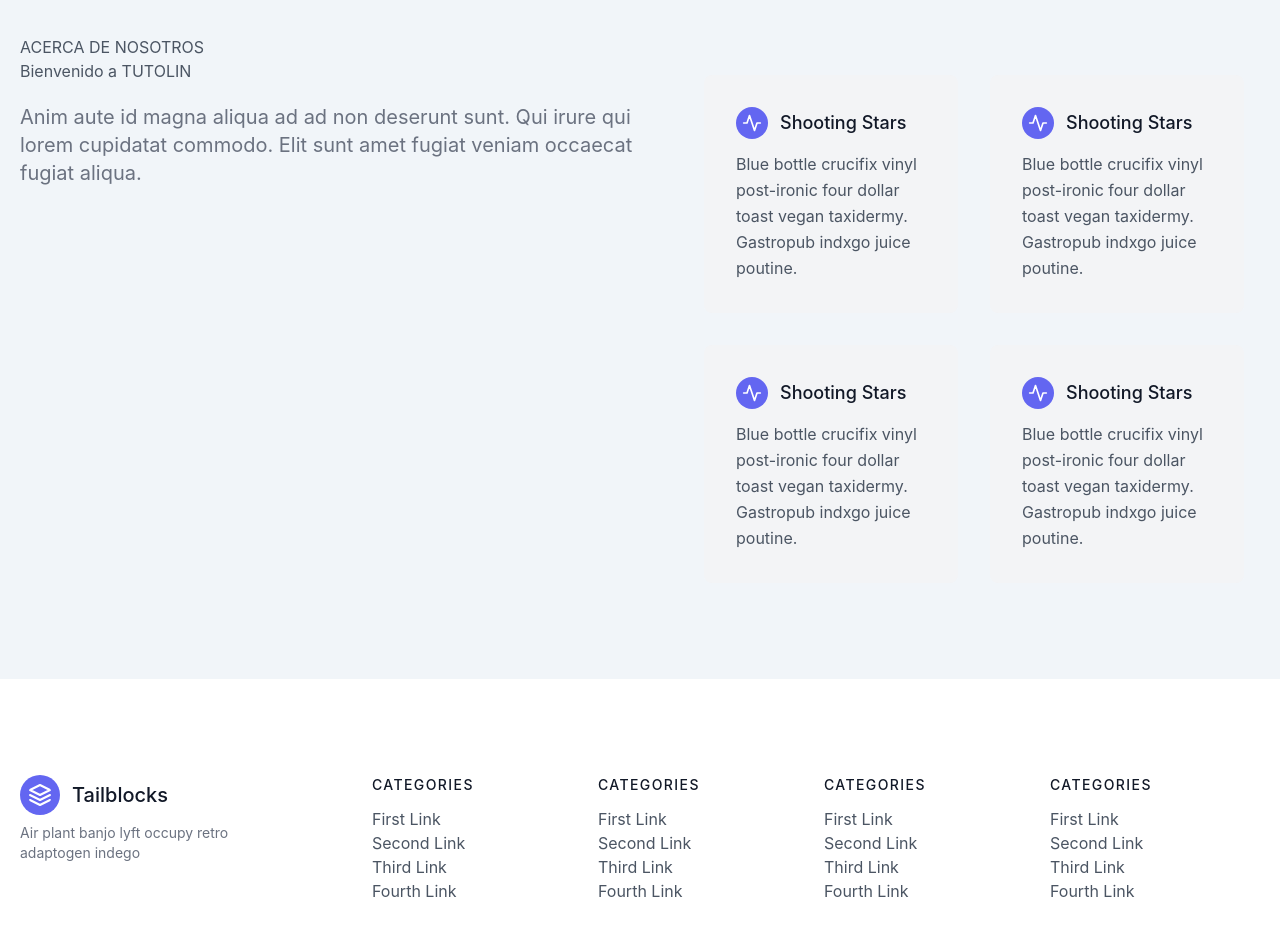
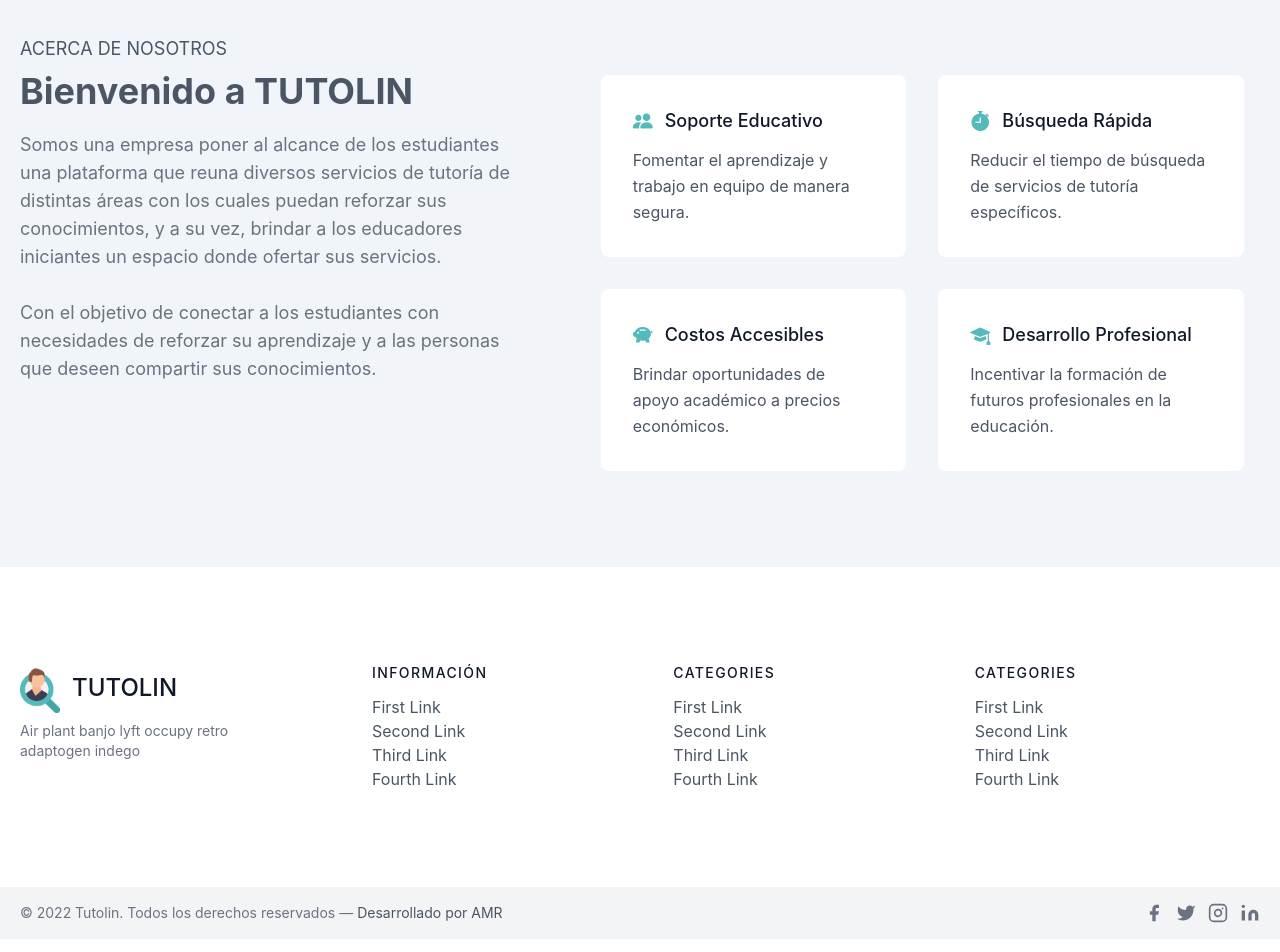
Before and after one commit to aleeMR/PJ-Tutolin, a React (Create React App) app in the folder frontend/: page / in a window 1280 px wide. Shown: the part 820-1772 px from the top of the page. Built offline with nearby package versions, Linux system fonts and the light colour scheme.

Commit message:
HU-TL-030: Sección de descripción terminada

```diff
--- a/frontend/src/components/Button.js
+++ b/frontend/src/components/Button.js
@@ -1,5 +1,4 @@
 import { Link } from 'react-router-dom';
-
 
 const Button = (props) => {
     return (
@@ -8,6 +7,7 @@ return (
                 { props.option }
             </button>
         </Link>
-)}
+    );
+}
 
 export default Button;
--- a/frontend/src/components/CardDetail.js
+++ b/frontend/src/components/CardDetail.js
@@ -1,22 +1,19 @@
 const CardDetail = (props) => {
     return (
-    <div class="flex rounded-lg h-full bg-gray-100 p-8 flex-col">
+        <div class="flex rounded-lg h-full bg-white p-8 flex-col">
             <div class="flex items-center mb-3">
-            <div class="w-8 h-8 mr-3 inline-flex items-center justify-center rounded-full bg-indigo-500 text-white flex-shrink-0">
-                <svg fill="none" stroke="currentColor" stroke-linecap="round" stroke-linejoin="round" stroke-width="2" class="w-5 h-5" viewBox="0 0 24 24">
-                    <path d="M22 12h-4l-3 9L9 3l-3 9H2"></path>
-                </svg>
-            </div>
+                <i class={`mr-3 inline-flex items-center justify-center text-color-1 text-xl flex-shrink-0 ${ props.icon }`}></i>
                 <h2 class="text-gray-900 text-lg title-font font-medium">
                     { props.detail }
                 </h2>
             </div>
             <div class="flex-grow">
                 <p class="leading-relaxed text-base">
-                Blue bottle crucifix vinyl post-ironic four dollar toast vegan taxidermy. Gastropub indxgo juice poutine.
+                    { props.description }
                 </p>
             </div>
         </div>
-)}
+    );
+}
 
 export default CardDetail;
--- a/frontend/src/components/Footer.js
+++ b/frontend/src/components/Footer.js
@@ -1,19 +1,35 @@
+// Importación de componentes
+import Logo from "./Logo";
 
 const Footer = () => {
     return (
         <footer class="text-gray-600 body-font">
             <div class="container px-5 py-24 mx-auto flex md:items-center lg:items-start md:flex-row md:flex-nowrap flex-wrap flex-col">
                 <div class="w-64 flex-shrink-0 md:mx-0 mx-auto text-center md:text-left">
-                <a class="flex title-font font-medium items-center md:justify-start justify-center text-gray-900">
-                    <svg xmlns="http://www.w3.org/2000/svg" fill="none" stroke="currentColor" stroke-linecap="round" stroke-linejoin="round" stroke-width="2" class="w-10 h-10 text-white p-2 bg-indigo-500 rounded-full" viewBox="0 0 24 24">
-                    <path d="M12 2L2 7l10 5 10-5-10-5zM2 17l10 5 10-5M2 12l10 5 10-5"></path>
-                    </svg>
-                    <span class="ml-3 text-xl">Tailblocks</span>
-                </a>
-                <p class="mt-2 text-sm text-gray-500">Air plant banjo lyft occupy retro adaptogen indego</p>
+                    <Logo style_span="text-2xl" />
+                    <p class="mt-2 text-sm text-gray-500">
+                        Air plant banjo lyft occupy retro adaptogen indego
+                    </p>
                 </div>
                 <div class="flex-grow flex flex-wrap md:pl-20 -mb-10 md:mt-0 mt-10 md:text-left text-center">
-                <div class="lg:w-1/4 md:w-1/2 w-full px-4">
+                    <div class="lg:w-1/3 md:w-1/2 w-full px-4">
+                        <h2 class="title-font font-medium text-gray-900 tracking-widest text-sm mb-3">INFORMACIÓN</h2>
+                        <nav class="list-none mb-10">
+                            <li>
+                                <a class="text-gray-600 hover:text-gray-800">First Link</a>
+                            </li>
+                            <li>
+                                <a class="text-gray-600 hover:text-gray-800">Second Link</a>
+                            </li>
+                            <li>
+                                <a class="text-gray-600 hover:text-gray-800">Third Link</a>
+                            </li>
+                            <li>
+                                <a class="text-gray-600 hover:text-gray-800">Fourth Link</a>
+                            </li>
+                        </nav>
+                    </div>
+                    <div class="lg:w-1/3 md:w-1/2 w-full px-4">
                         <h2 class="title-font font-medium text-gray-900 tracking-widest text-sm mb-3">CATEGORIES</h2>
                         <nav class="list-none mb-10">
                         <li>
@@ -30,41 +46,7 @@ const Footer = () => {
                         </li>
                         </nav>
                     </div>
-                <div class="lg:w-1/4 md:w-1/2 w-full px-4">
-                    <h2 class="title-font font-medium text-gray-900 tracking-widest text-sm mb-3">CATEGORIES</h2>
-                    <nav class="list-none mb-10">
-                    <li>
-                        <a class="text-gray-600 hover:text-gray-800">First Link</a>
-                    </li>
-                    <li>
-                        <a class="text-gray-600 hover:text-gray-800">Second Link</a>
-                    </li>
-                    <li>
-                        <a class="text-gray-600 hover:text-gray-800">Third Link</a>
-                    </li>
-                    <li>
-                        <a class="text-gray-600 hover:text-gray-800">Fourth Link</a>
-                    </li>
-                    </nav>
-                </div>
-                <div class="lg:w-1/4 md:w-1/2 w-full px-4">
-                    <h2 class="title-font font-medium text-gray-900 tracking-widest text-sm mb-3">CATEGORIES</h2>
-                    <nav class="list-none mb-10">
-                    <li>
-                        <a class="text-gray-600 hover:text-gray-800">First Link</a>
-                    </li>
-                    <li>
-                        <a class="text-gray-600 hover:text-gray-800">Second Link</a>
-                    </li>
-                    <li>
-                        <a class="text-gray-600 hover:text-gray-800">Third Link</a>
-                    </li>
-                    <li>
-                        <a class="text-gray-600 hover:text-gray-800">Fourth Link</a>
-                    </li>
-                    </nav>
-                </div>
-                <div class="lg:w-1/4 md:w-1/2 w-full px-4">
+                    <div class="lg:w-1/3 md:w-1/2 w-full px-4">
                         <h2 class="title-font font-medium text-gray-900 tracking-widest text-sm mb-3">CATEGORIES</h2>
                         <nav class="list-none mb-10">
                         <li>
@@ -85,8 +67,8 @@ const Footer = () => {
             </div>
             <div class="bg-gray-100">
                 <div class="container mx-auto py-4 px-5 flex flex-wrap flex-col sm:flex-row">
-                <p class="text-gray-500 text-sm text-center sm:text-left">© 2020 Tailblocks —
-                    <a href="https://twitter.com/knyttneve" rel="noopener noreferrer" class="text-gray-600 ml-1" target="_blank">@knyttneve</a>
+                <p class="text-gray-500 text-sm text-center sm:text-left">© 2022 Tutolin. Todos los derechos reservados —
+                    <a href="https://twitter.com/knyttneve" rel="noopener noreferrer" class="text-gray-600 ml-1" target="_blank">Desarrollado por AMR</a>
                 </p>
                 <span class="inline-flex sm:ml-auto sm:mt-0 mt-2 justify-center sm:justify-start">
                     <a class="text-gray-500">
@@ -115,6 +97,7 @@ const Footer = () => {
                 </div>
             </div>
         </footer>
-    )}
+    );
+}
 
 export default Footer;
--- /dev/null
+++ b/frontend/src/components/Logo.js
@@ -0,0 +1,12 @@
+const Logo = (props) => {
+    return (
+        <a class="flex title-font font-medium items-center md:justify-start justify-center text-gray-900">
+            <img class="w-10" src={require("../assets/img/logo_icono.png")} alt="logo"/>
+            <span class={`ml-3 ${ props.style_span }`}>
+                TUTOLIN
+            </span>
+        </a>
+    );
+}
+
+export default Logo;
--- a/frontend/src/components/NavbarOption.js
+++ b/frontend/src/components/NavbarOption.js
@@ -7,6 +7,7 @@ return (
                 { props.option }
             </a>
         </Link>
-)}
+    );
+}
 
 export default NavbarOption;
--- a/frontend/src/index.css
+++ b/frontend/src/index.css
@@ -1,6 +1,8 @@
 @tailwind base;
 @tailwind components;
 @tailwind utilities;
+
+@import url('https://fonts.googleapis.com/css2?family=Concert+One&display=swap');
 
 :root {
   --color-1: #54BAB9;
@@ -15,6 +17,10 @@ body {
     sans-serif;
   -webkit-font-smoothing: antialiased;
   -moz-osx-font-smoothing: grayscale;
+}
+
+.text-logo {
+  font-family: 'Concert One', cursive;
 }
 
 .text-color-1 {
--- a/frontend/src/pages/HomePage.js
+++ b/frontend/src/pages/HomePage.js
@@ -1,6 +1,9 @@
 // Importación de rutas
 import routes from '../helpers/routes';
+
+// Importación de componentes
 import Button from '../components/Button';
+import CardDetail from '../components/CardDetail';
 
 const HomePage = () => {
     return (
@@ -19,16 +22,16 @@ const HomePage = () => {
                                 </h1>
                                 <p class="mt-4 text-base text-gray-500 sm:mt-6 sm:text-lg sm:max-w-xl sm:mx-auto md:mt-6 md:text-xl lg:mx-0">
                                     ¿Problemas con algún curso? ¿Hay un tema que no logras entender?
-                                    ¿Tienes una tarea dificil de resolver?
+                                    ¿O tienes una tarea dificil de resolver?
                                     Descuida, la ayuda que necesitas se encuentra aquí.
                                 </p>
                                 <p class="mt-2 text-base text-gray-500 sm:mt-4 sm:text-lg sm:max-w-xl sm:mx-auto md:mt-4 md:text-xl lg:mx-0">
-                                    Descubre la variedad de servicios de asesoramiento que tenemos,
-                                    elige el que mejor se adapte a tus necesidades
-                                    y refuerza tus conocimientos con nosotros.
+                                    Descubre la variedad de servicios de asesoramiento que tenemos
+                                    para ti, escoge el que mejor se adapte a tus necesidades
+                                    y comienza a reforzar tus conocimientos.
                                 </p>
                                 <div class="mt-5 sm:mt-8 sm:flex sm:justify-center lg:justify-start">
-                                    <Button link={routes.services} extra="font-medium text-white bg-color-2 px-8 py-3 md:py-4 md:text-lg md:px-10" option="EXPLORAR"/>
+                                    <Button link={routes.services} extra="font-medium text-white bg-color-2 px-8 py-3 md:py-4 md:text-lg md:px-10" option="EXPLORAR" />
                                 </div>
                             </div>
                         </div>
@@ -41,73 +44,51 @@ const HomePage = () => {
 
             <section class="text-gray-600 body-font bg-slate-100">
                 <div class="container px-5 py-24 mx-auto flex flex-wrap">
-                    <div class="lg:w-1/2 w-full mb-10 lg:mb-0 rounded-lg overflow-hidden">
-                        <h2>ACERCA DE NOSOTROS</h2>
-                        <h1>Bienvenido a TUTOLIN</h1>
-                        <p class="mt-3 text-base text-gray-500 sm:mt-5 sm:text-lg sm:mx-auto md:mt-5 md:text-xl lg:mx-0">
-                            Anim aute id magna aliqua ad ad non deserunt sunt. Qui irure qui lorem cupidatat commodo. Elit sunt amet fugiat veniam occaecat fugiat aliqua.
+                    <div class="lg:w-5/12 w-full mb-10 lg:mb-0 rounded-lg overflow-hidden">
+                        <h2 class="text-lg">
+                            ACERCA DE NOSOTROS
+                        </h2>
+                        <h1 class="mt-2 text-4xl font-bold">
+                            Bienvenido a TUTOLIN
+                        </h1>
+                        <p class="mt-3 text-sm text-gray-500 sm:mt-5 sm:text-base sm:max-w-lg sm:mx-auto md:mt-5 md:text-lg lg:mx-0">
+                            Somos una empresa poner al alcance de los estudiantes una plataforma
+                            que reuna diversos servicios de tutoría de distintas áreas con los
+                            cuales puedan reforzar sus conocimientos, y a su vez, brindar a los
+                            educadores iniciantes un espacio donde ofertar sus servicios.
+                            <br /><br />
+                            Con el objetivo de conectar a los estudiantes con necesidades de reforzar
+                            su aprendizaje y a las personas que deseen compartir sus conocimientos.
                         </p>
                     </div>
-                    <div class="flex flex-wrap lg:py-6 -mb-10 lg:w-1/2 lg:pl-12 lg:text-left text-center">
+                    <div class="flex flex-wrap lg:py-6 -mb-10 lg:w-7/12 lg:pl-12 lg:text-left text-center">
                         <div class="p-4 md:w-1/2">
-                            <div class="flex rounded-lg h-full bg-gray-100 p-8 flex-col">
-                                <div class="flex items-center mb-3">
-                                    <div class="w-8 h-8 mr-3 inline-flex items-center justify-center rounded-full bg-indigo-500 text-white flex-shrink-0">
-                                    <svg fill="none" stroke="currentColor" stroke-linecap="round" stroke-linejoin="round" stroke-width="2" class="w-5 h-5" viewBox="0 0 24 24">
-                                        <path d="M22 12h-4l-3 9L9 3l-3 9H2"></path>
-                                    </svg>
-                                    </div>
-                                    <h2 class="text-gray-900 text-lg title-font font-medium">Shooting Stars</h2>
-                                </div>
-                                <div class="flex-grow">
-                                    <p class="leading-relaxed text-base">Blue bottle crucifix vinyl post-ironic four dollar toast vegan taxidermy. Gastropub indxgo juice poutine.</p>
-                                </div>
-                            </div>
+                            <CardDetail
+                                icon="bi bi-people-fill"
+                                detail="Soporte Educativo"
+                                description="Fomentar el aprendizaje y trabajo en equipo de manera segura."
+                            />
                         </div>
                         <div class="p-4 md:w-1/2">
-                            <div class="flex rounded-lg h-full bg-gray-100 p-8 flex-col">
-                                <div class="flex items-center mb-3">
-                                    <div class="w-8 h-8 mr-3 inline-flex items-center justify-center rounded-full bg-indigo-500 text-white flex-shrink-0">
-                                    <svg fill="none" stroke="currentColor" stroke-linecap="round" stroke-linejoin="round" stroke-width="2" class="w-5 h-5" viewBox="0 0 24 24">
-                                        <path d="M22 12h-4l-3 9L9 3l-3 9H2"></path>
-                                    </svg>
-                                    </div>
-                                    <h2 class="text-gray-900 text-lg title-font font-medium">Shooting Stars</h2>
-                                </div>
-                                <div class="flex-grow">
-                                    <p class="leading-relaxed text-base">Blue bottle crucifix vinyl post-ironic four dollar toast vegan taxidermy. Gastropub indxgo juice poutine.</p>
-                                </div>
-                            </div>
+                            <CardDetail
+                                icon="bi bi-stopwatch-fill"
+                                detail="Búsqueda Rápida"
+                                description="Reducir el tiempo de búsqueda de servicios de tutoría específicos."
+                            />
                         </div>
                         <div class="p-4 md:w-1/2">
-                            <div class="flex rounded-lg h-full bg-gray-100 p-8 flex-col">
-                                <div class="flex items-center mb-3">
-                                    <div class="w-8 h-8 mr-3 inline-flex items-center justify-center rounded-full bg-indigo-500 text-white flex-shrink-0">
-                                    <svg fill="none" stroke="currentColor" stroke-linecap="round" stroke-linejoin="round" stroke-width="2" class="w-5 h-5" viewBox="0 0 24 24">
-                                        <path d="M22 12h-4l-3 9L9 3l-3 9H2"></path>
-                                    </svg>
-                                    </div>
-                                    <h2 class="text-gray-900 text-lg title-font font-medium">Shooting Stars</h2>
-                                </div>
-                                <div class="flex-grow">
-                                    <p class="leading-relaxed text-base">Blue bottle crucifix vinyl post-ironic four dollar toast vegan taxidermy. Gastropub indxgo juice poutine.</p>
-                                </div>
-                            </div>
+                            <CardDetail
+                                icon="bi bi-piggy-bank-fill"
+                                detail="Costos Accesibles"
+                                description="Brindar oportunidades de apoyo académico a precios económicos."
+                            />
                         </div>
                         <div class="p-4 md:w-1/2">
-                            <div class="flex rounded-lg h-full bg-gray-100 p-8 flex-col">
-                                <div class="flex items-center mb-3">
-                                    <div class="w-8 h-8 mr-3 inline-flex items-center justify-center rounded-full bg-indigo-500 text-white flex-shrink-0">
-                                    <svg fill="none" stroke="currentColor" stroke-linecap="round" stroke-linejoin="round" stroke-width="2" class="w-5 h-5" viewBox="0 0 24 24">
-                                        <path d="M22 12h-4l-3 9L9 3l-3 9H2"></path>
-                                    </svg>
-                                    </div>
-                                    <h2 class="text-gray-900 text-lg title-font font-medium">Shooting Stars</h2>
-                                </div>
-                                <div class="flex-grow">
-                                    <p class="leading-relaxed text-base">Blue bottle crucifix vinyl post-ironic four dollar toast vegan taxidermy. Gastropub indxgo juice poutine.</p>
-                                </div>
-                            </div>
+                            <CardDetail
+                                icon="bi bi-mortarboard-fill"
+                                detail="Desarrollo Profesional"
+                                description="Incentivar la formación de futuros profesionales en la educación."
+                            />
                         </div>
                     </div>
                 </div>
```
Also changed, not shown: frontend/public/index.html (+1 -10 lines), frontend/src/components/Navbar.js (+11 -12 lines). Lines whose indentation alone changed are shown as unchanged.
